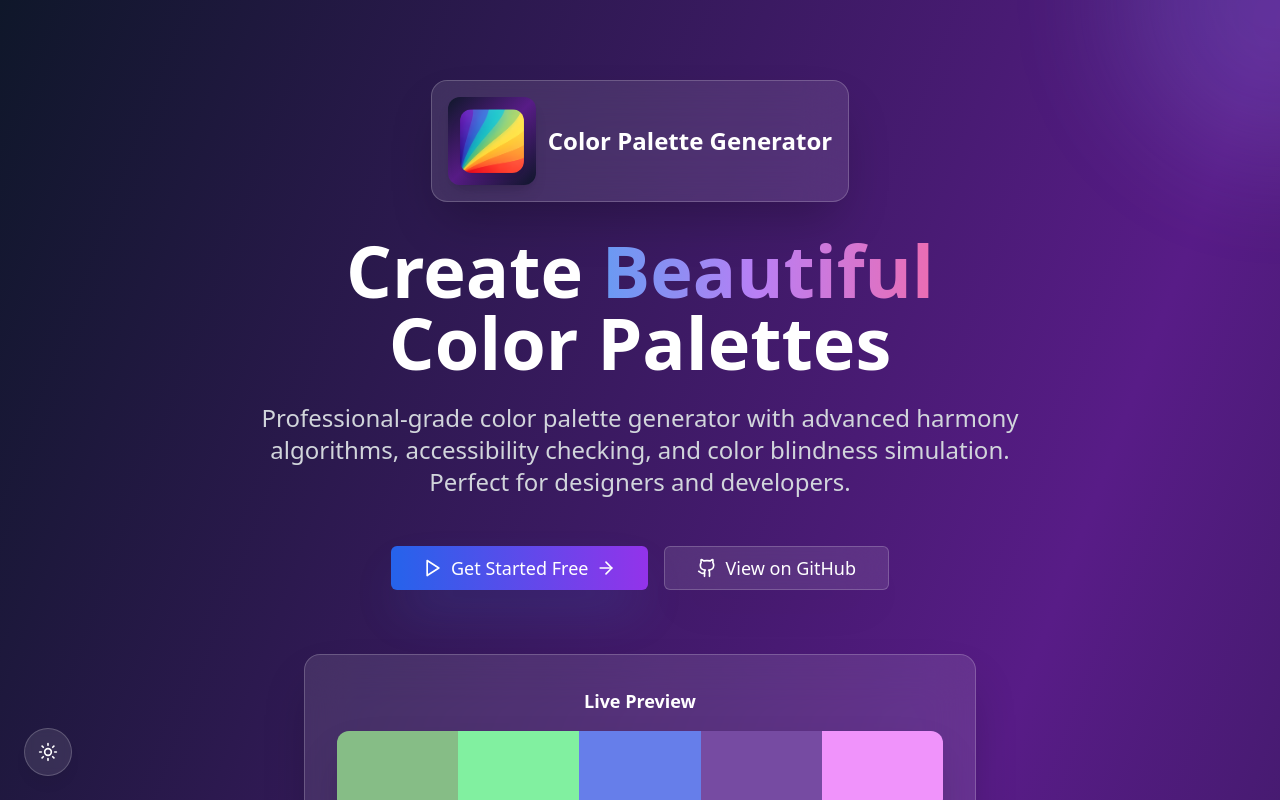
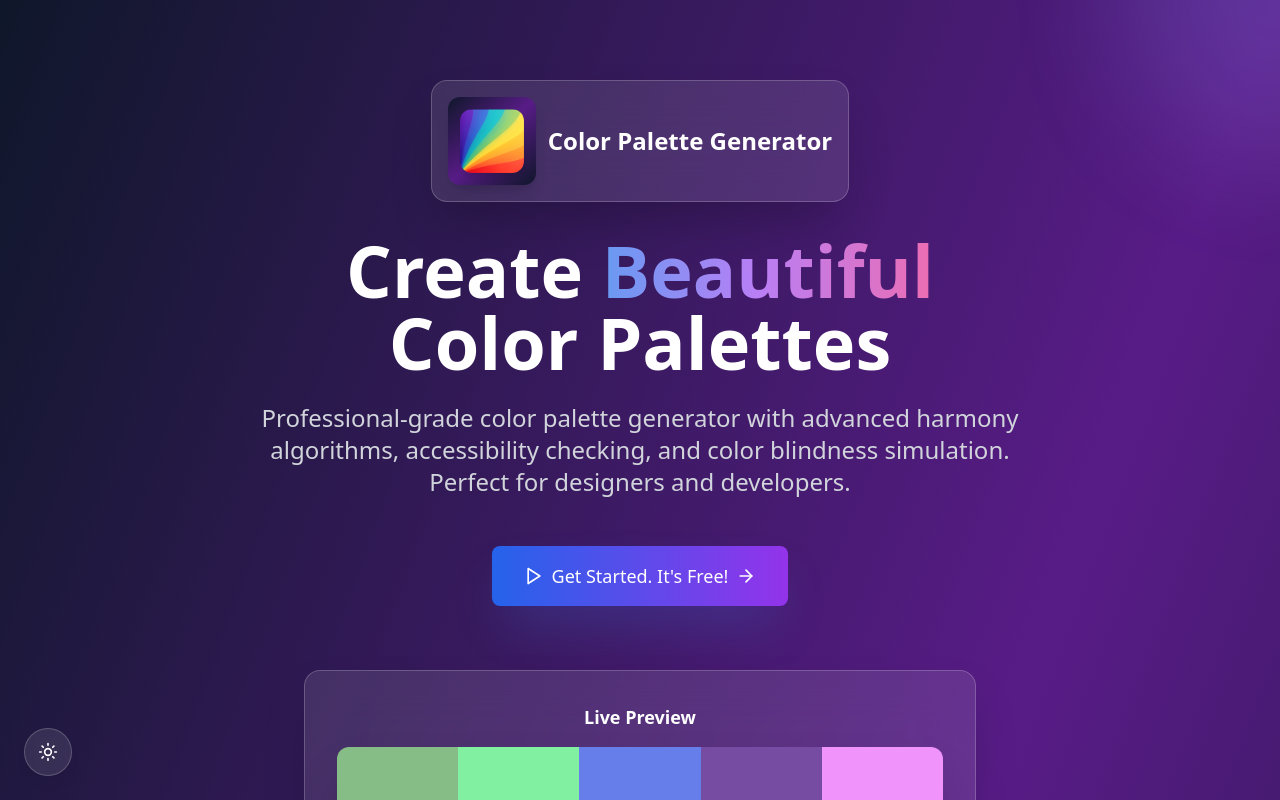
Before and after one commit to josephbatac2/Color-Palette-Generator, a React (Vite) app: page / in a window 1280 px wide. Shown: the top 800 px of the page. Built offline with nearby package versions, Linux system fonts and the light colour scheme.

Commit message:
Updated LandingPage.tsx

```diff
--- a/src/components/LandingPage.tsx
+++ b/src/components/LandingPage.tsx
@@ -111,21 +111,12 @@ export const LandingPage: React.FC<LandingPageProps> = ({ onGetStarted }) => {
           <div className="flex flex-col sm:flex-row gap-4 justify-center mb-16">
             <Button
               onClick={onGetStarted}
-              size="lg"
+              size="xlg"
               className="px-8 py-4 text-lg bg-gradient-to-r from-blue-600 to-purple-600 hover:from-blue-700 hover:to-purple-700 shadow-2xl shadow-blue-500/25 hover:shadow-blue-500/40 transform hover:scale-105 transition-all duration-300"
             >
               <Play className="w-5 h-5 mr-2" />
-              Get Started Free
+              Get Started. It's Free!
               <ArrowRight className="w-5 h-5 ml-2" />
-            </Button>
-            <Button
-              variant="outline"
-              size="lg"
-              className={`px-8 py-4 text-lg backdrop-blur-xl shadow-2xl transform hover:scale-105 transition-all duration-300 ${theme === 'dark' ? 'bg-white/10 border-white/20 text-white hover:bg-white/20' : 'bg-white border-gray-300 text-gray-900 hover:bg-gray-50'}`}
-              onClick={() => window.open('https://github.com/ajbatac/color-palette-generator', '_blank')}
-            >
-              <Github className="w-5 h-5 mr-2" />
-              View on GitHub
             </Button>
           </div>
 
```
